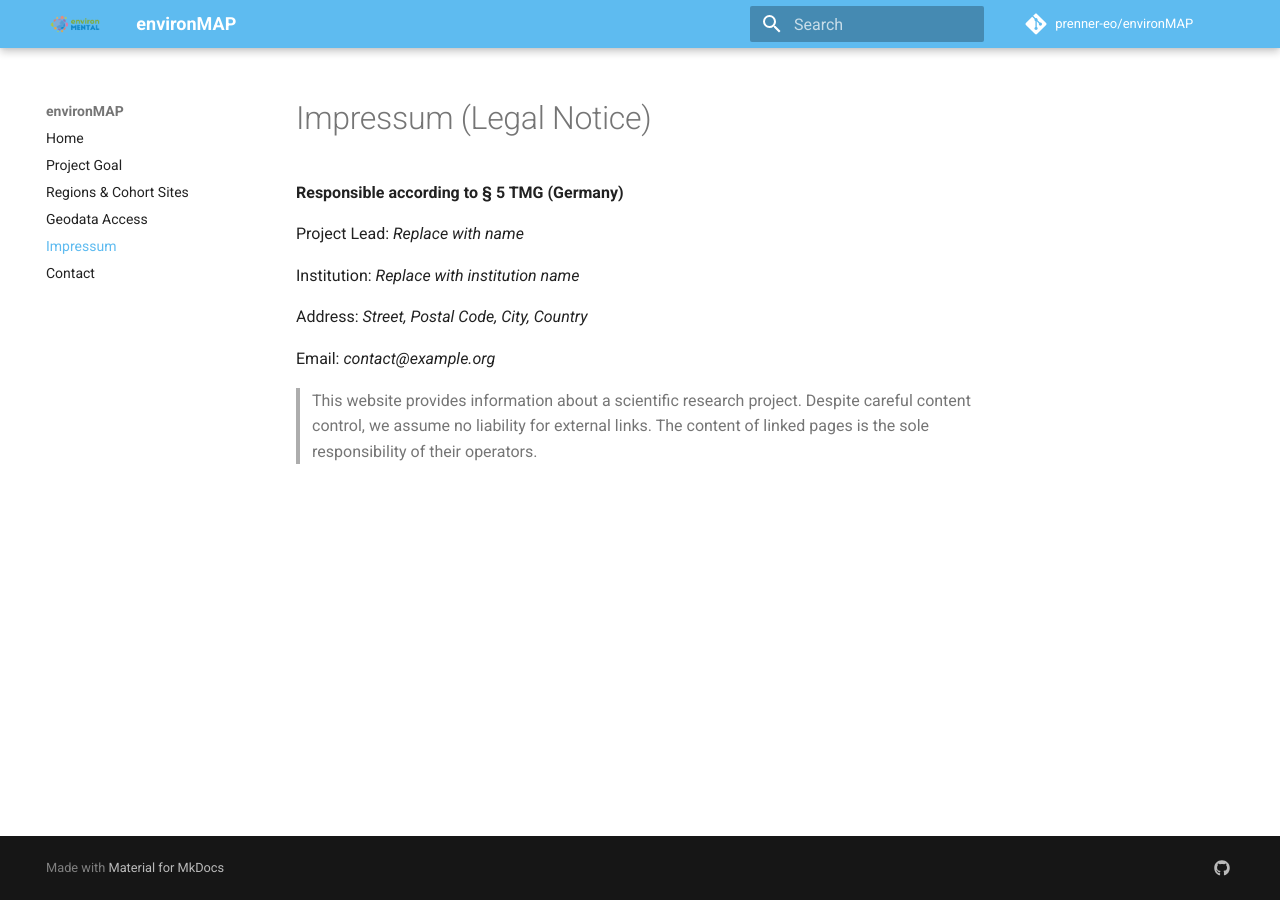
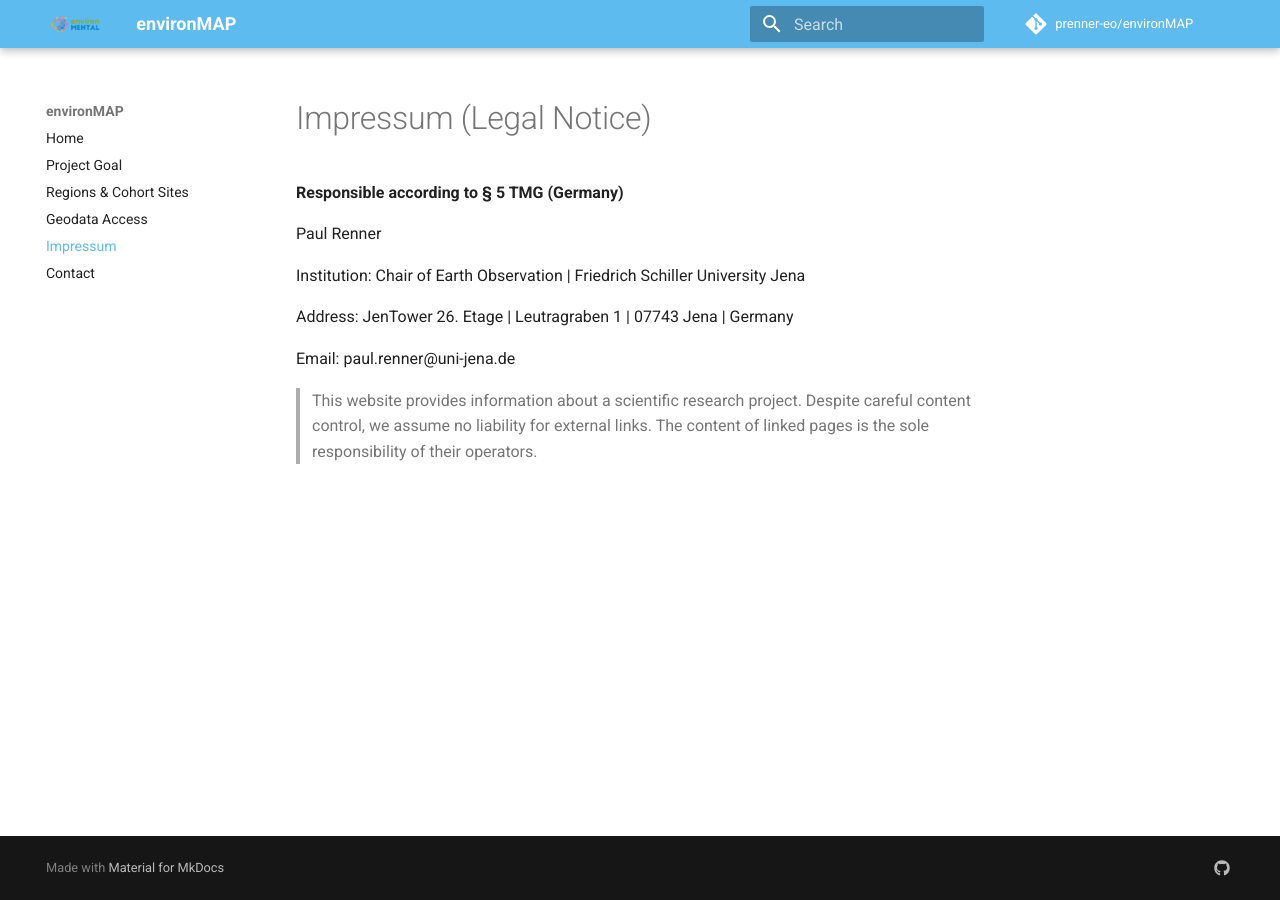
Before and after one commit to prenner-eo/environMAP, an MkDocs documentation site: the page built from docs/impressum.md, in a window 1280 px wide. Built offline with MkDocs 1.6.1 and Material for MkDocs 9.7.7, drawn with Linux system fonts in a browser that asks for light colours; comment, search, counter and statistics services are not loaded.

Commit message:
Update contact information in impressum.md

```diff
--- a/docs/impressum.md
+++ b/docs/impressum.md
@@ -4,16 +4,16 @@
 **Responsible according to § 5 TMG (Germany)**
 
 
-Project Lead: *Replace with name*
+Paul Renner
 
 
-Institution: *Replace with institution name*
+Institution: Chair of Earth Observation | Friedrich Schiller University Jena
 
 
-Address: *Street, Postal Code, City, Country*
+Address: JenTower 26. Etage | Leutragraben 1 | 07743 Jena | Germany
 
 
-Email: *contact@example.org*
+Email: paul.renner@uni-jena.de
 
 
 > This website provides information about a scientific research project. Despite careful content control, we assume no liability for external links. The content of linked pages is the sole responsibility of their operators.
```
